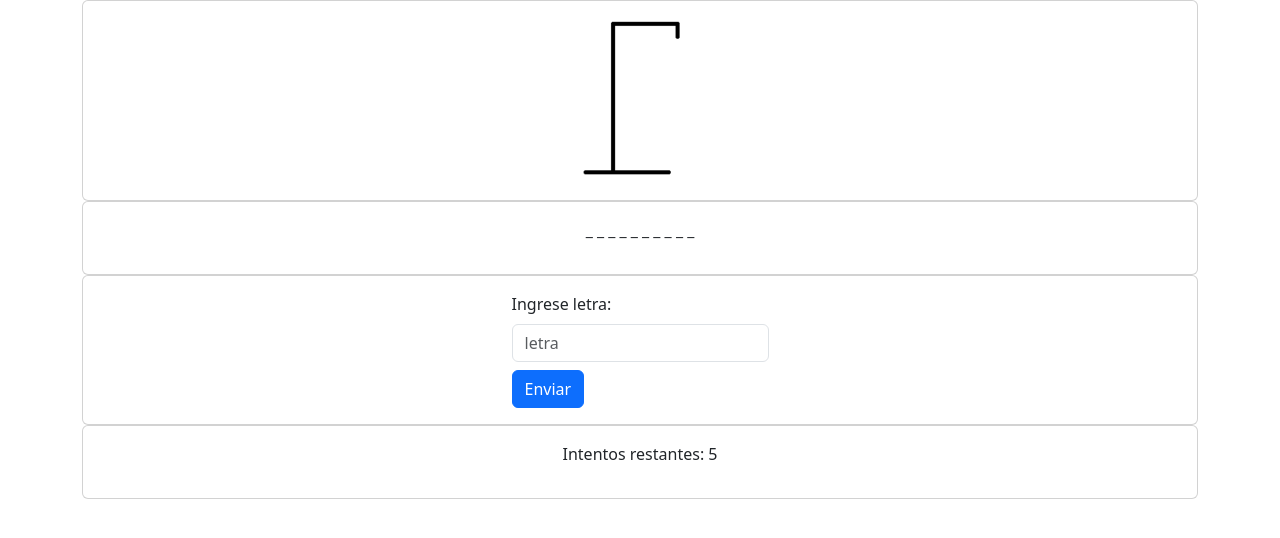
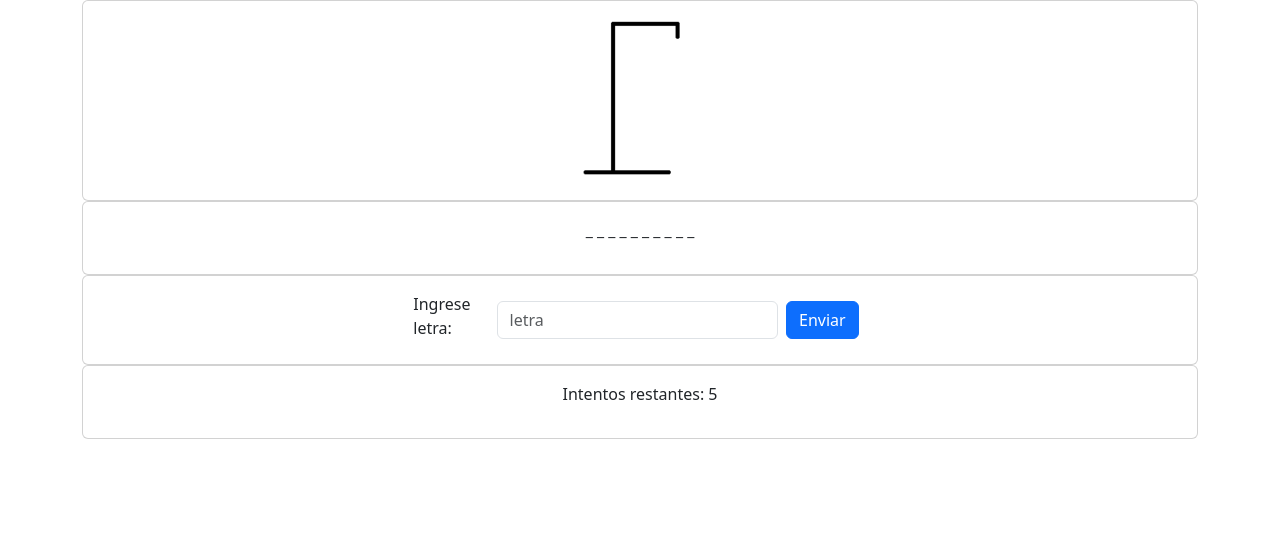
Before and after one commit to avillaq/Juego-Ahorcado, an Angular app: page / in a window 1280 px wide. Shown: the top 538 px of the page. Built offline with nearby package versions, Linux system fonts and the light colour scheme.

Commit message:
Añadimos algunos estilos

```diff
--- a/src/app/tablero/tablero.component.html
+++ b/src/app/tablero/tablero.component.html
@@ -9,15 +9,15 @@
 </div>
 
 <div class="card">
-    <div class="card-body d-flex flex-column justify-content-center align-items-center">
-        <form (ngSubmit)="ingresarLetra()">
-        <div>
-            <label for="" class="form-label">
+    <div class="card-body d-flex justify-content-center align-items-center">
+        <form (ngSubmit)="ingresarLetra()" class="d-flex align-items-center">
+            <div class="d-flex align-items-center me-2">
+                <label for="letraUsuario" class="form-label me-2">
                     Ingrese letra:
                 </label>
-            <input type="text" class="form-control" placeholder="letra" name="letraUsuario"  [(ngModel)]="letraUsuario" [disabled]="juegoTerminado">
+                <input type="text" id="letraUsuario" class="form-control" placeholder="letra" name="letraUsuario" [(ngModel)]="letraUsuario" [disabled]="juegoTerminado">
             </div>
-        <button class="btn btn-primary mt-2" [disabled]="juegoTerminado">
+            <button class="btn btn-primary me-2" [disabled]="juegoTerminado">
                 Enviar
             </button>
         </form>
```
Lines whose indentation alone changed are shown as unchanged.
